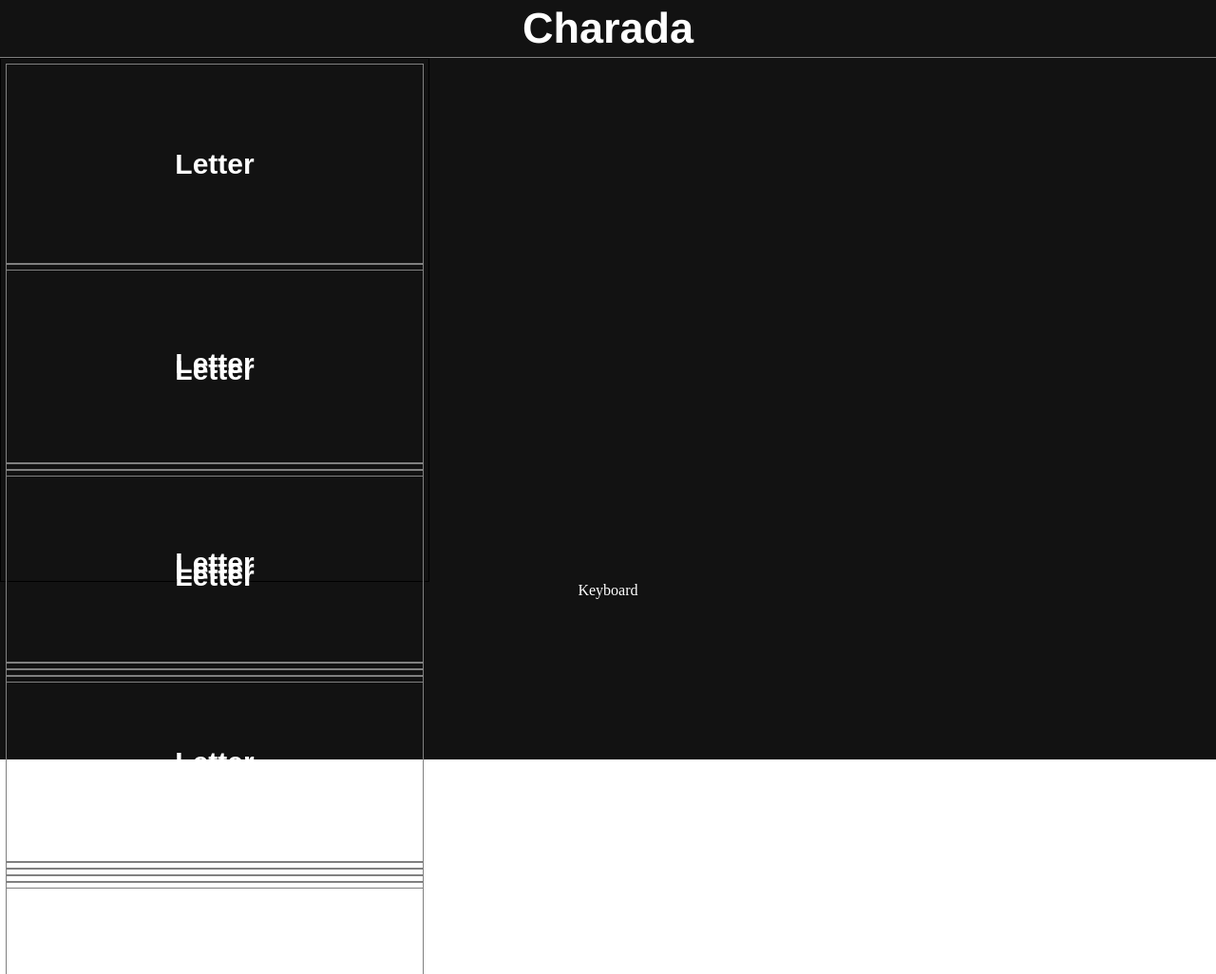
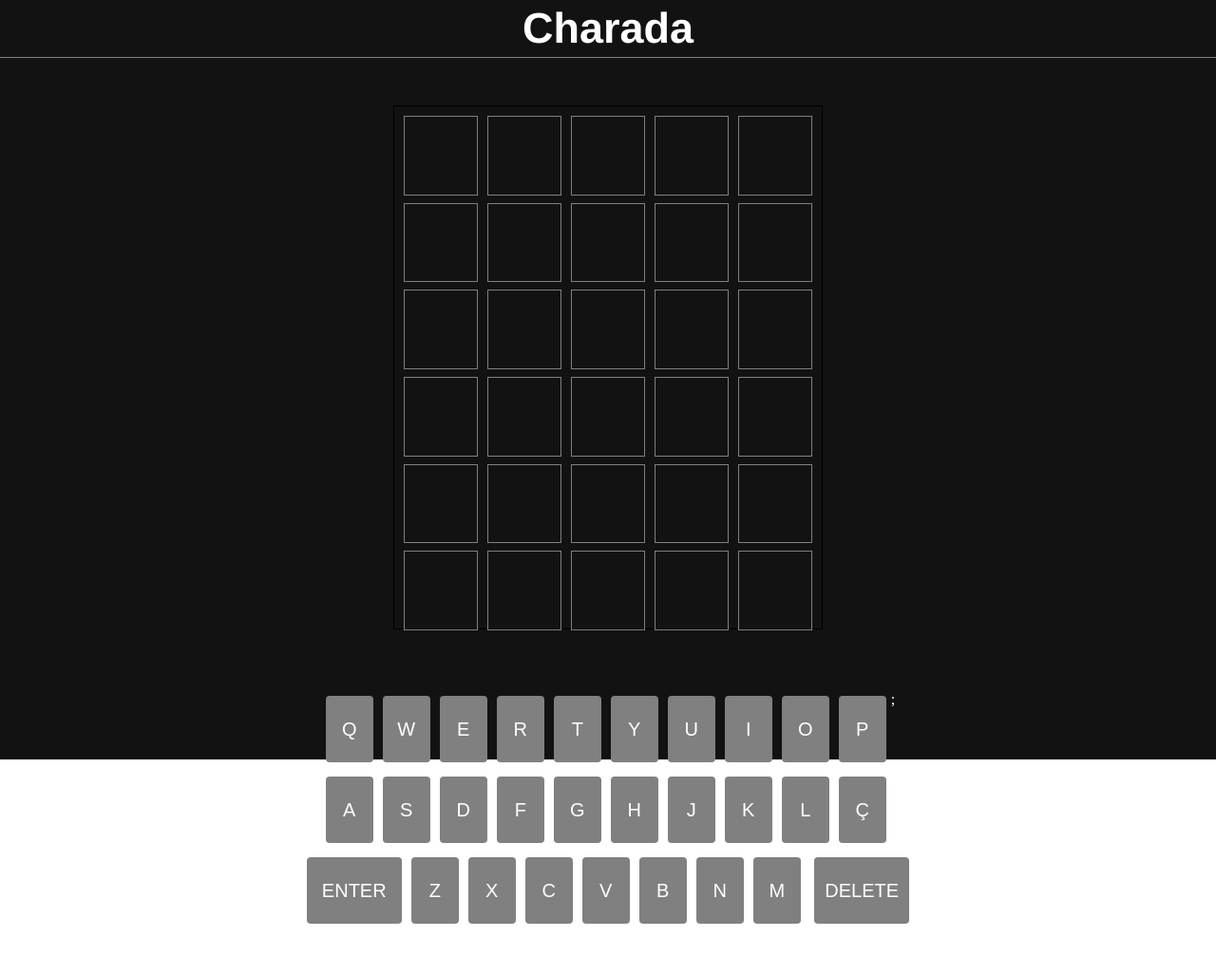
Before and after one commit to dericklr/DesenvolvimentoWeb, a React app: page / in a window 1280 px wide. Shown: the top 1026 px of the page at 95% size. Built offline with nearby package versions, Linux system fonts and the light colour scheme.

Commit message:
7 files modified, 1 added

```diff
--- a/App.css
+++ b/App.css
@@ -29,7 +29,7 @@ nav h1 {
 }
 .game {
   width: 100vw;
-  height: calc(100vh - 170px);
+  height: calc(170vh - 170px);
   display: flex;
   align-items: center;
   padding-top: 50px;
--- a/App.js
+++ b/App.js
@@ -8,14 +8,39 @@ import {boardDefault} from "./Words";
 export const AppContext=createContext();
 function App(){
     const [board, setBoard]= useState(boardDefault);
+    const [currAttempt, setCurrAttempt]=useState({attempt:0, letterPos:0})
+
+    const onSelectLetter=(keyVal)=>{
+      if(currAttempt.letterPos>4) return;
+    const currBoard=[...board]
+    currBoard[currAttempt.attempt][currAttempt.letterPos]=keyVal;
+    setBoard(currBoard)
+    setCurrAttempt({...currAttempt,letterPos:currAttempt.letterPos+1});
+
+    };
+    const onDelete=()=>{
+      if(currAttempt.letterPos===0) return;
+      const currBoard=[...board]
+    currBoard[currAttempt.attempt][currAttempt.letterPos-1] ="";
+    setBoard(currBoard)
+    setCurrAttempt({...currAttempt, letterPos: currAttempt.letterPos-1})
+
+    };
+    const onEnter=()=>{
+      if(currAttempt.letterPos!==5) return;
+      setCurrAttempt({attempt: currAttempt.attempt+1, letterPos:0 })
+
+    };
   return (
       <div  className="App">
           <nav>
               <h1>Charada</h1>
           </nav>
-            <AppContext.Provider value={{board, setBoard}}>
+            <AppContext.Provider value={{board, setBoard,currAttempt, setCurrAttempt, onSelectLetter, onDelete, onEnter }}>
+              <div className= "game">
             <Board/>
             <Keyboard/>
+            </div>
             </AppContext.Provider>
 
     </div>
--- a/components/Board.js
+++ b/components/Board.js
@@ -1,12 +1,12 @@
 import React, { useState } from "react";
-import { boardDefault} from "./Words";
+import { boardDefault} from "../Words";
 import Letter from "./Letter";
 
 function Board(){
 
   return (
        <div className='board'>
-         <div className='fileira'>
+         <div className='row'>
          <Letter letterPos={0} attemptVal={0}/>
          <Letter letterPos={1} attemptVal={0}/>
          <Letter letterPos={2} attemptVal={0}/>
@@ -14,7 +14,7 @@ function Board(){
          <Letter letterPos={4} attemptVal={0}/>
          </div>
 
-         <div className='fileira'>
+         <div className='row'>
          <Letter letterPos={0} attemptVal={1}/>
          <Letter letterPos={1} attemptVal={1}/>
          <Letter letterPos={2} attemptVal={1}/>
@@ -22,7 +22,7 @@ function Board(){
          <Letter letterPos={4} attemptVal={1}/>
          </div>
 
-         <div className='fileira'>
+         <div className='row'>
          <Letter letterPos={0} attemptVal={2}/>
          <Letter letterPos={1} attemptVal={2}/>
          <Letter letterPos={2} attemptVal={2}/>
@@ -30,21 +30,21 @@ function Board(){
          <Letter letterPos={4} attemptVal={2}/>
          </div>
 
-         <div className='fileira'>
+         <div className='row'>
          <Letter letterPos={0} attemptVal={3}/>
          <Letter letterPos={1} attemptVal={3}/>
          <Letter letterPos={2} attemptVal={3}/>
          <Letter letterPos={3} attemptVal={3}/>
          <Letter letterPos={4} attemptVal={3}/>
          </div>
-         <div className='fileira'>
+         <div className='row'>
          <Letter letterPos={0} attemptVal={4}/>
          <Letter letterPos={1} attemptVal={4}/>
          <Letter letterPos={2} attemptVal={4}/>
          <Letter letterPos={3} attemptVal={4}/>
          <Letter letterPos={4} attemptVal={4}/>
          </div>
-         <div className='fileira'>
+         <div className='row'>
          <Letter letterPos={0} attemptVal={5}/>
          <Letter letterPos={1} attemptVal={5}/>
          <Letter letterPos={2} attemptVal={5}/>
--- /dev/null
+++ b/components/Key.js
@@ -0,0 +1,19 @@
+import React,{useContext} from "react";
+import {AppContext} from "../App";
+
+function Key({keyVal, bigKey}){
+  const {gameOver, onSelectLetter, onDelete, onEnter}= useContext(AppContext);
+  const selectLetter=()=>{
+    if(keyVal==="ENTER"){
+      onEnter();
+    }else if(keyVal==="DELETE"){
+      onDelete();
+    }else{
+      onSelectLetter(keyVal);
+
+  }
+};
+  return <div className="key" id={bigKey && "big"} onClick={selectLetter}>
+    {keyVal}</div>;
+}
+export default Key;
--- a/components/Keyboard.js
+++ b/components/Keyboard.js
@@ -1,9 +1,72 @@
-import React from "react";
+import React,{useContext,useCallback,useEffect} from "react";
+import {AppContext} from "../App"
+import Key from "./Key";
+
 
 function Keyboard(){
+
+  const {onEnter,onDelete,onSelectLetter}= useContext(AppContext);
+  const keys1=["Q","W","E","R","T","Y","U","I","O","P"]
+  const keys2=["A","S","D","F","G","H","J","K","L","Ç"]
+  const keys3=["Z","X","C","V","B","N","M"]
+
+  const handleKeyboard= useCallback((event)=>{
+    if(event.key==="Enter"){
+      onEnter();
+
+    }else if(event.key==="Backspace"){
+     onDelete();
+    }else{
+    keys1.forEach((key)=>{
+        if(event.key.toLowerCase()===key.toLowerCase){
+          onSelectLetter(key);
+        }
+      });
+      keys2.forEach((key)=>{
+        if(event.key.toLowerCase()===key.toLowerCase){
+          onSelectLetter(key)
+    }
+  });
+     keys3.forEach((key)=>{
+      if(event.key.toLowerCase()===key.toLowerCase){
+       onSelectLetter(key)
+    }
+  });
+}
+  });
+
+  useEffect(()=> {
+    document.addEventListener("keydown", handleKeyboard);
+
+    return ()=>{
+      document.removeEventListener("keydown", handleKeyboard);
+    }
+  },[handleKeyboard])
   return(
-    <div>Keyboard</div>
-  )
+    <div className="keyboard" onKeyDown={handleKeyboard}>
+      <div className = "line1" >
+        {keys1.map((key)=>{
+        return <Key keyVal={key}/>
+      })};
+      </div>
+      <div className="line2" >
+        {keys2.map((key)=>{
+        return <Key keyVal={key}/>
+      })};
+      </div>
+      <div className="line3">
+        <Key keyVal={"ENTER"} bigKey />
+       {keys3.map((key)=>{
+        return <Key keyVal={key}/>
+        })};
+        <Key keyVal={"DELETE"} bigKey />
+      </div>
+    </div>
+  );
+      }
 
-}
+
+
+
+
 export default Keyboard;
--- a/components/Letter.js
+++ b/components/Letter.js
@@ -3,8 +3,8 @@ import {AppContext} from "../App";
 
 function Letter({letterPos, attemptVal}){
   const {board}= useContext(AppContext);
-
-  return <div className="letter">{ Letter} Letter</div>
+  const letter= board[attemptVal][letterPos];
+  return <div className="letter">{letter} </div>;
 
 
 }
```
Also changed, not shown: Words.js (+6 -5 lines), package.json (+5 -4 lines).
